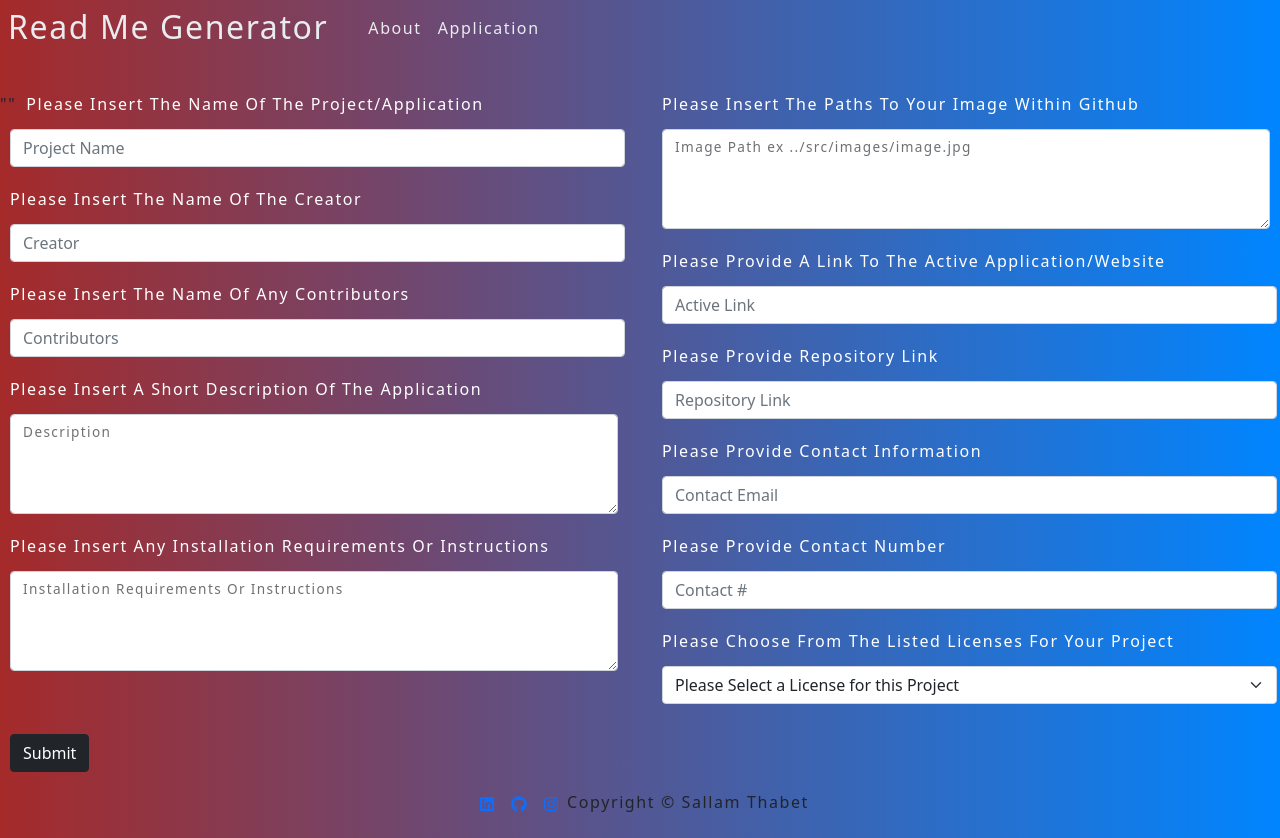
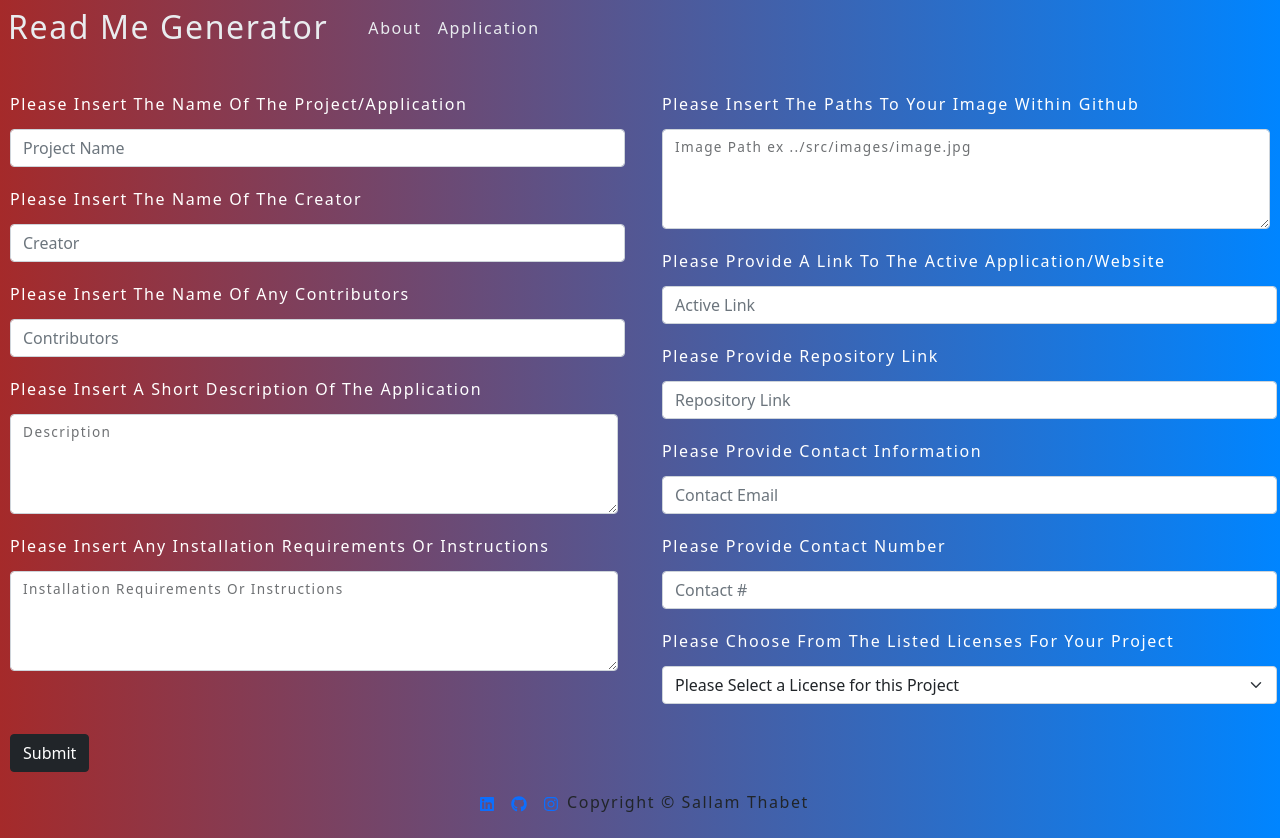
Before and after one commit to thabets/ReadMeGeneratorReact, a React (Create React App) app in the folder read-me-generator/: page /readMeGenerator in a window 1280 px wide. Built offline with nearby package versions, Linux system fonts and the light colour scheme; the HTML template or start-up script is replaced by a standard one.

Commit message:
corrected a visible error to the site

```diff
--- a/read-me-generator/src/components/ReadMeGenerator/index.js
+++ b/read-me-generator/src/components/ReadMeGenerator/index.js
@@ -16,7 +16,7 @@ function ReadMeGenerator() {
       <Form>
         <Row>
           <Col>
-            ""
+
             <FormLabel className="label">
               Please Insert The Name Of The Project/Application
             </FormLabel>
```
